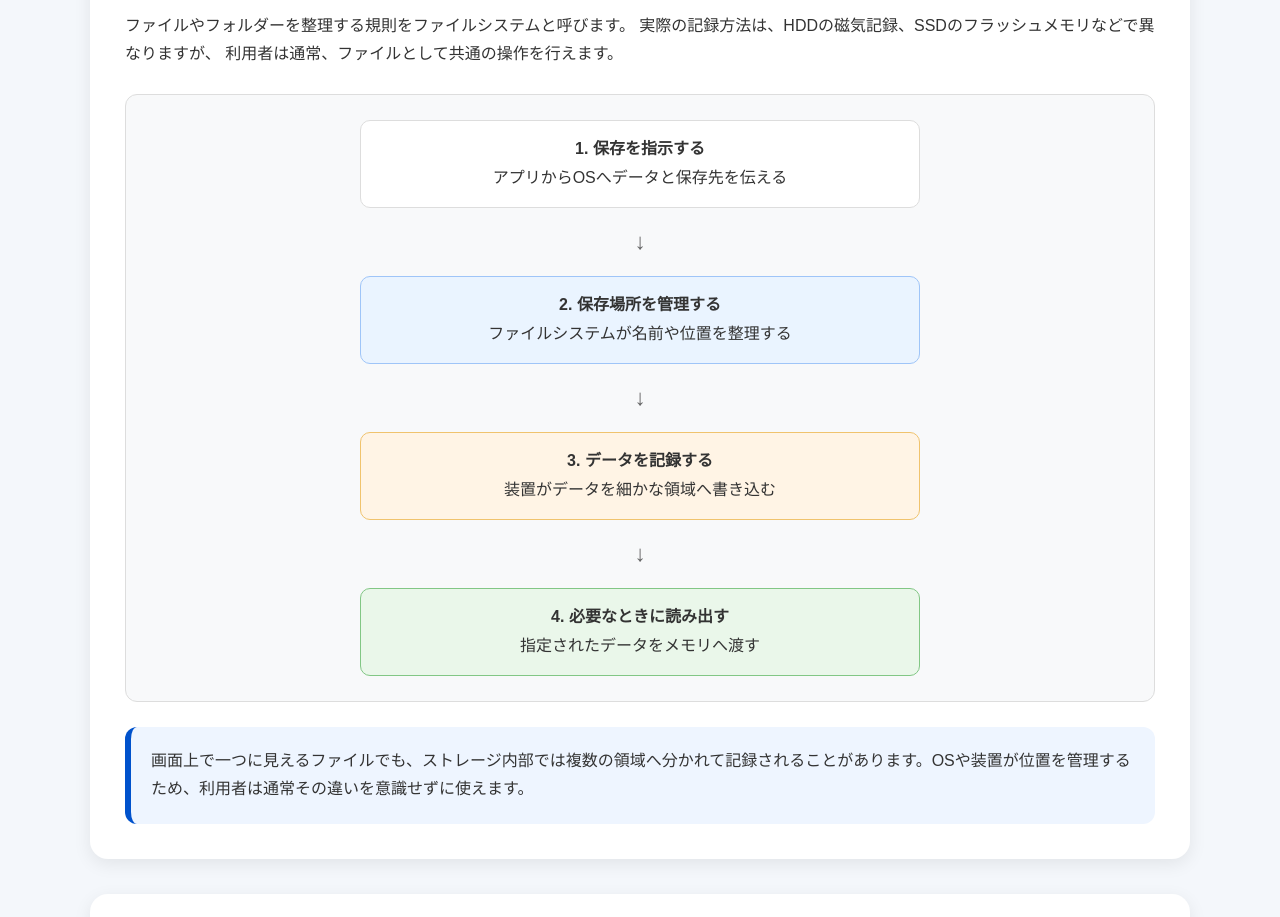
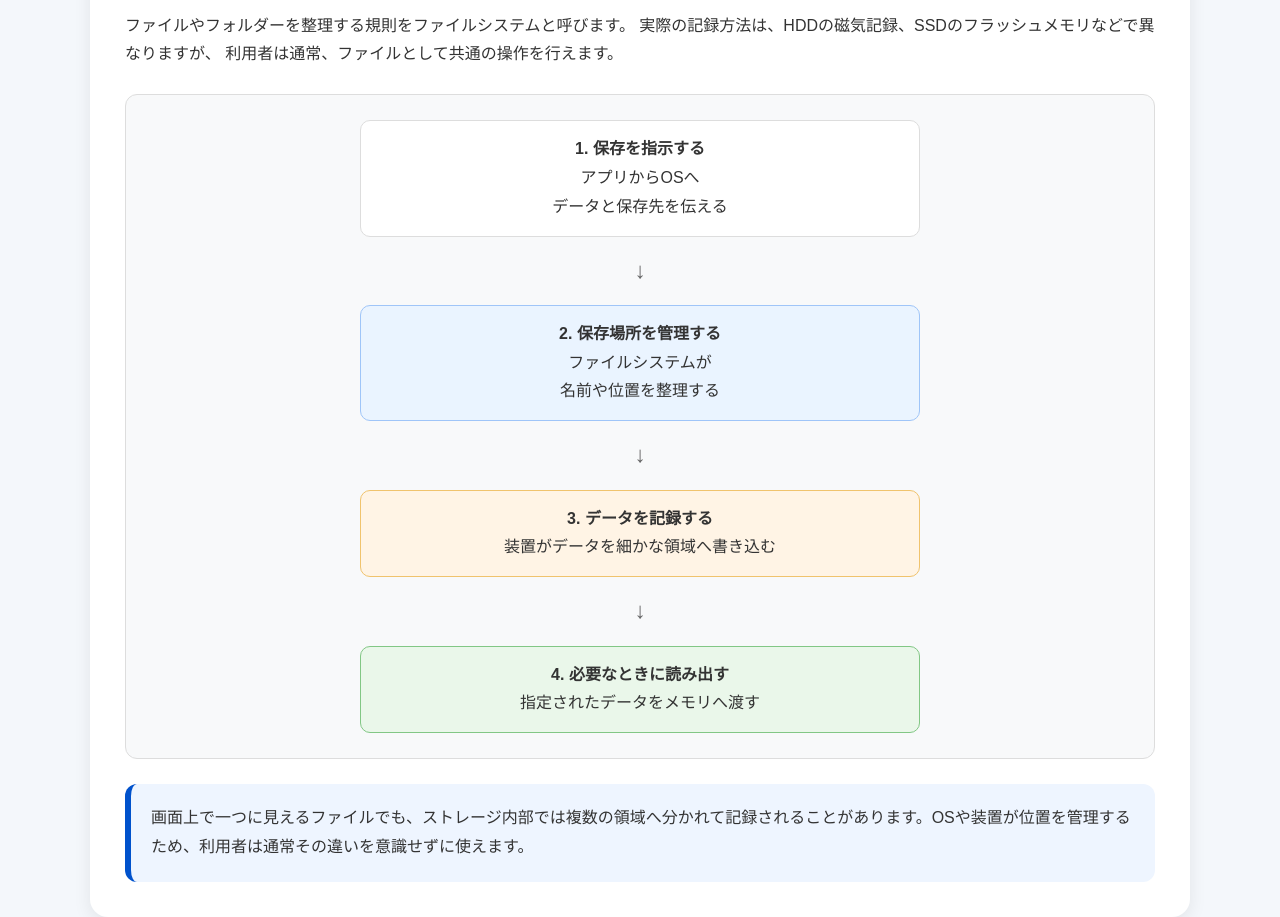
Before and after one commit to ookiiryu-dotcom/it-yo-go, a website built with Vite: page Storage.html in a window 1280 px wide. Shown: the part 2637-3554 px from the top of the page. Built offline with nearby package versions, Linux system fonts and the light colour scheme.

Commit message:
Update Storage.html

```diff
--- a/Storage.html
+++ b/Storage.html
@@ -254,7 +254,7 @@
             max-width:560px;
             line-height:1.8;">
             <strong>1. 保存を指示する</strong><br>
-            アプリからOSへデータと保存先を伝える
+            アプリからOSへ<br>データと保存先を伝える
           </div>
 
           <div style="font-size:1.4em; color:#666;">↓</div>
@@ -268,7 +268,7 @@
             max-width:560px;
             line-height:1.8;">
             <strong>2. 保存場所を管理する</strong><br>
-            ファイルシステムが名前や位置を整理する
+            ファイルシステムが<br>名前や位置を整理する
           </div>
 
           <div style="font-size:1.4em; color:#666;">↓</div>
```
